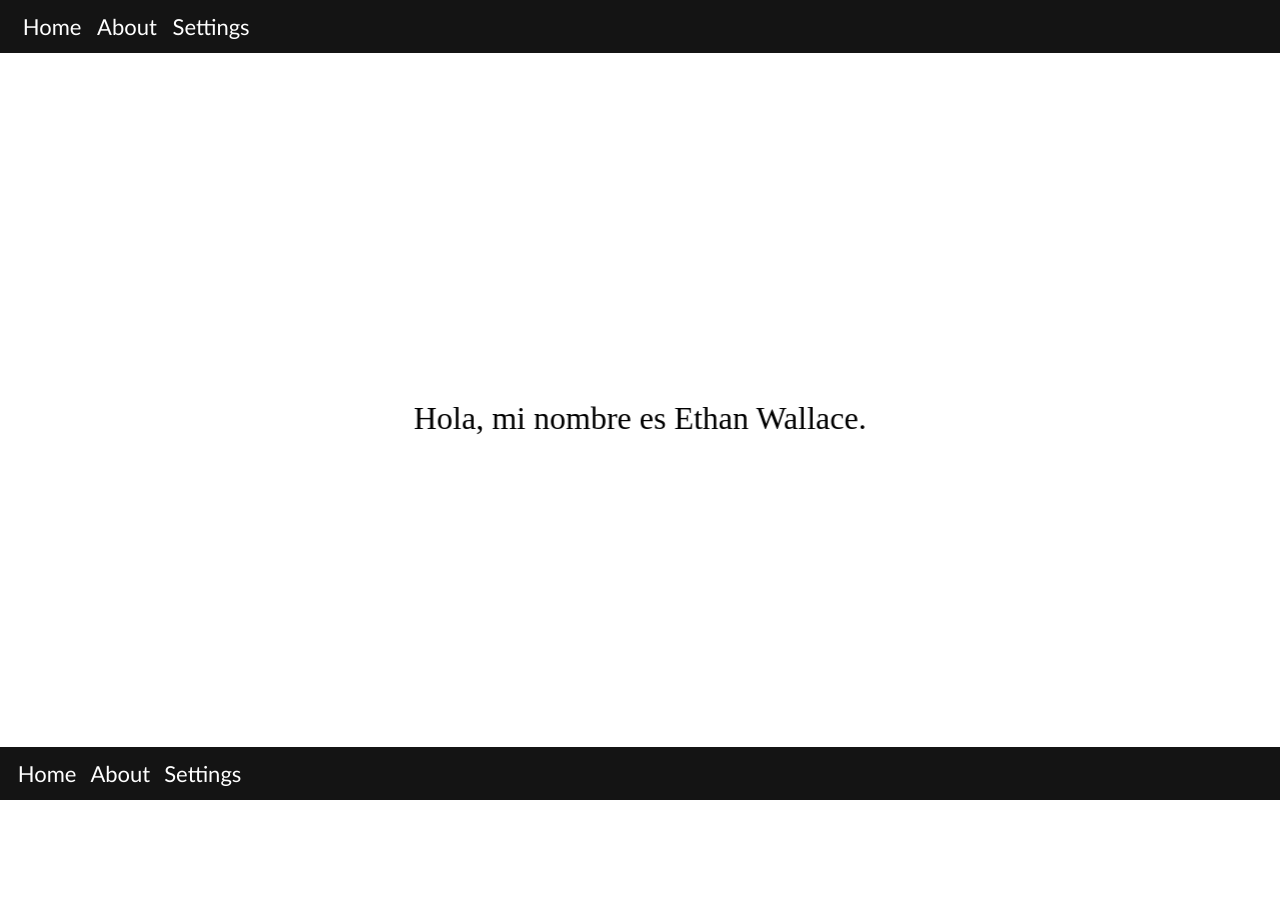
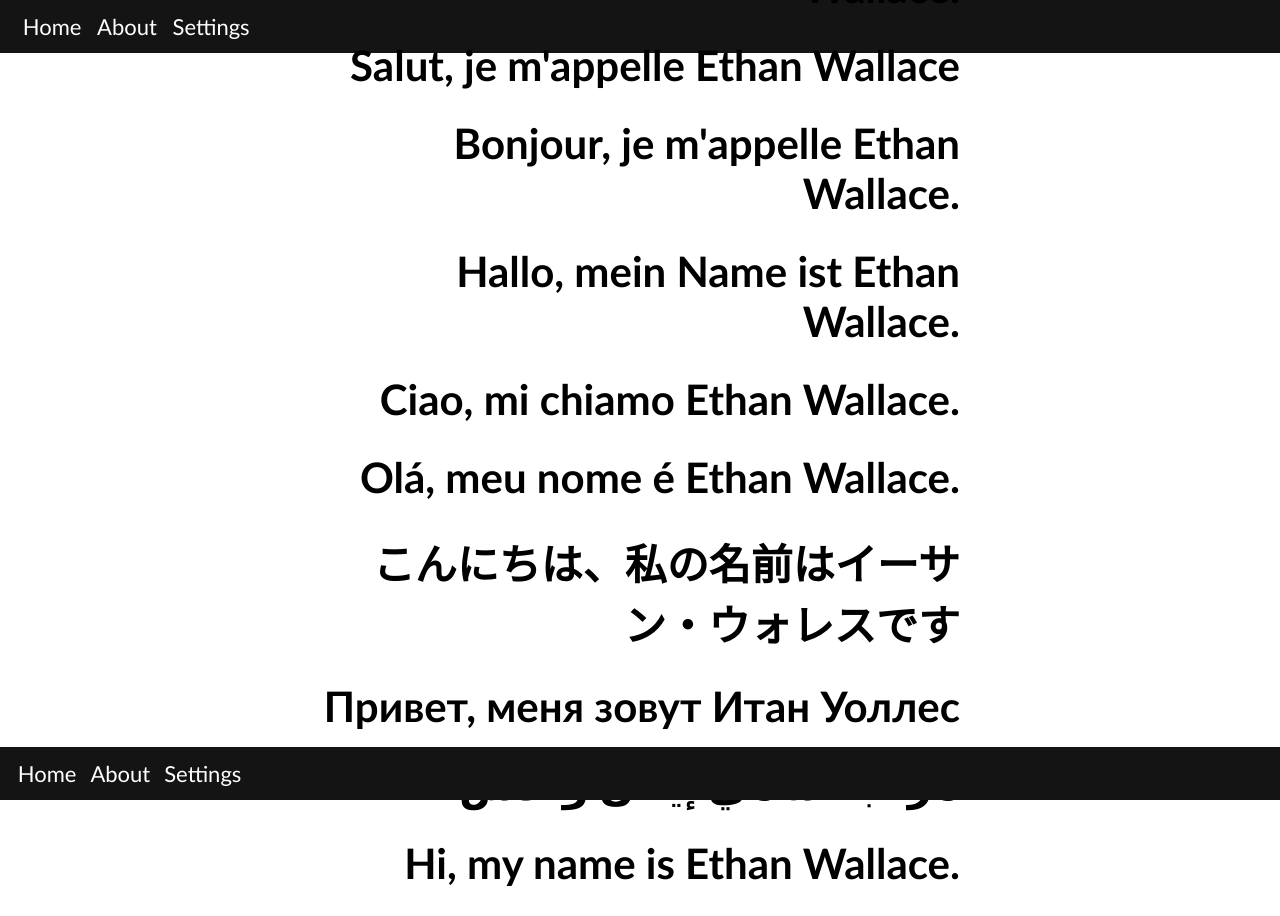
Before and after one commit to realmichealbay/resume-site, a SvelteKit app: page / in a window 1280 px wide. Before the commit the page ends 800 px from the top, so only its background shows below. Built offline with nearby package versions, Linux system fonts and the light colour scheme.

Commit message:
add on master

```diff
--- a/src/routes/+page.svelte
+++ b/src/routes/+page.svelte
@@ -1,3 +1,18 @@
 
 
-<div id="over-top-intro" class="text"></div>
+<div id="over-top-intro">
+    <div class="">
+
+    </div>
+    <h1>Hola, mi nombre es Ethan Wallace.</h1>
+
+    <h1>Salut, je m'appelle Ethan Wallace</h1>
+    <h1>Bonjour, je m'appelle Ethan Wallace.</h1>
+    <h1>Hallo, mein Name ist Ethan Wallace.</h1>
+    <h1>Ciao, mi chiamo Ethan Wallace.</h1>
+    <h1>Olá, meu nome é Ethan Wallace.</h1>
+    <h1>こんにちは、私の名前はイーサン・ウォレスです</h1>
+    <h1>Привет, меня зовут Итан Уоллес</h1>
+    <h1>مرحبًا اسمي إيثان والاس</h1>
+    <h1>Hi, my name is Ethan Wallace.</h1>
+</div>
--- a/static/global.css
+++ b/static/global.css
@@ -5,15 +5,6 @@
     src: url(NotoSansJP-VariableFont_wght.ttf);
 }
 
-@font-face {
-    font-family: NotosansCN;
-    src: url(NotoSansSC-VariableFont_wght.ttf);
-}
-
-@font-face {
-    font-family: NotosansRU;
-    src: url(NotoSans-Medium.ttf);
-}
 
 
 html{
@@ -27,6 +18,8 @@ html{
     bottom: 50%;
     transform: translate(-50%,50%);
     text-align: right;
+    font-family: NotosansJP;
+    font-size: 3rem;
 }
 
 
@@ -93,21 +86,3 @@ p{
 #ru{
     font-family: NotosansRU;
 }
-
-
-.text {
-    position: absolute;
-    top: -100%; /* start offscreen */
-    animation: slideDown 2s ease-in-out forwards;
-    font-size: 2em;
-    filter: blur(5px); /* initial blur */
-    transition: filter 0.5s ease-in-out;
-}
-
-/* Animation to slide the text down */
-@keyframes slideDown {
-    to {
-        top: 50%;
-        filter: blur(0); /* clear blur at the end */
-    }
-}
--- a/static/intro.js
+++ b/static/intro.js
@@ -1,5 +1,4 @@
-window.onload = function() {
-    const introductionElement = document.getElementById('over-top-intro');
+/*const introductionElement = document.getElementById('over-top-intro');
 
 const translations = [
         'Hola, mi nombre es Ethan Wallace.',
@@ -16,18 +15,25 @@ window.onload = function() {
     ];
 
 let index = 0;
+let animationName = 'slideDown1';
 
 function updateIntroduction() {
     introductionElement.textContent = translations[index];
-        index = (index + 1) % translations.length;
+    introductionElement.style.animation = `${animationName} 2s ease-in-out forwards`;
 
+    // Toggle the animation name for the next iteration
+    animationName = animationName === 'slideDown1' ? 'slideDown2' : 'slideDown1';
 
-        if (index !== translations.length ) {
-            setTimeout(updateIntroduction, 500);
-            console.log(index)  // Change text every 2 seconds
+    index++;
+    if (index === translations.length) {
+        clearInterval(intervalId);  // Stop the interval when all translations have been shown
     }
 }
 
+// Adjust the initial position of the text element to match the animation
+introductionElement.style.top = '-100%';
+
+const intervalId = setInterval(updateIntroduction, 1500);  // Change text every 2 seconds
+
 // Start the effect when the page loads
-    updateIntroduction();
-}
+window.onload = updateIntroduction;*/
```
Also changed, not shown: static/NotoSans-Medium.ttf (deleted), 1 other file (tests, documents, lock files or other folders). Lines whose indentation alone changed are shown as unchanged.
